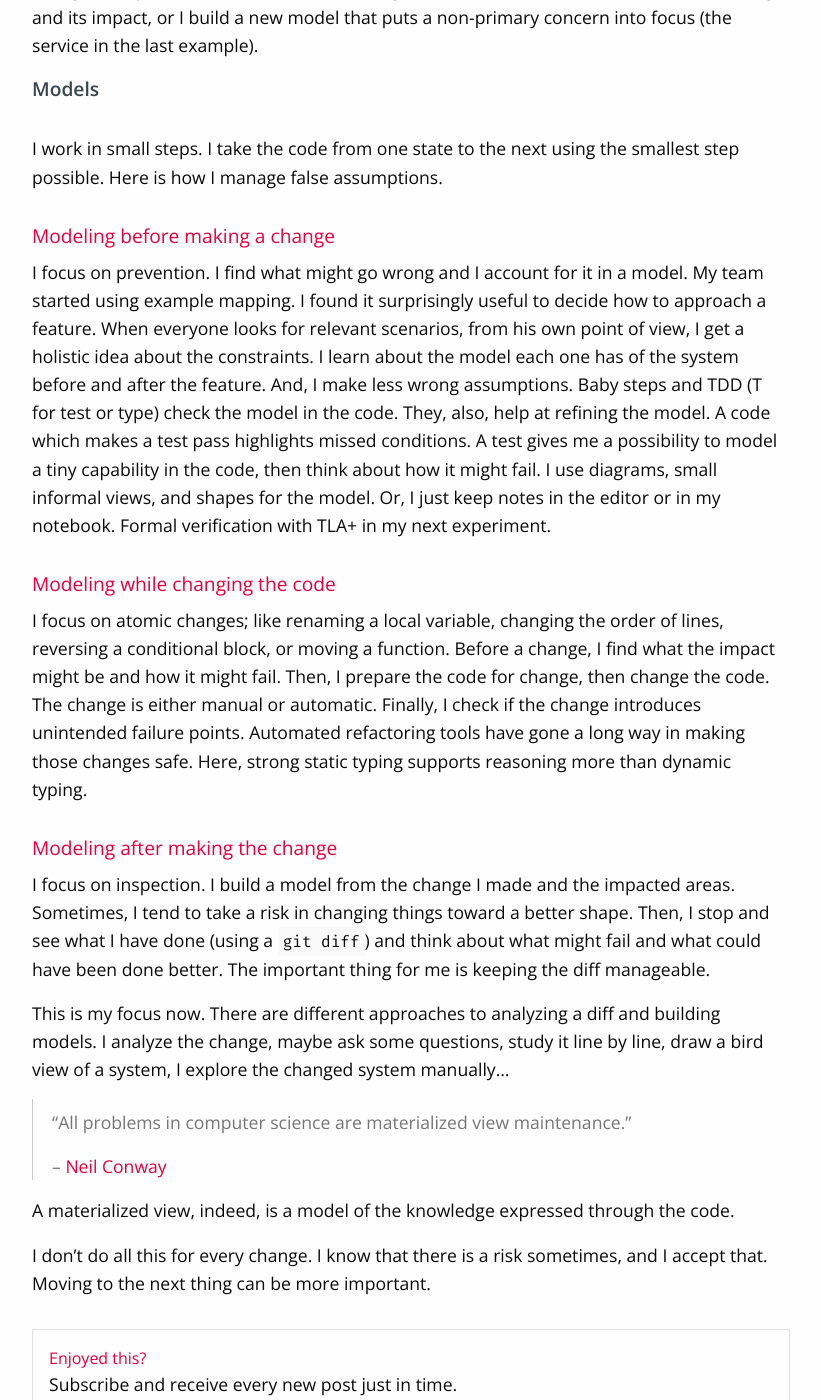
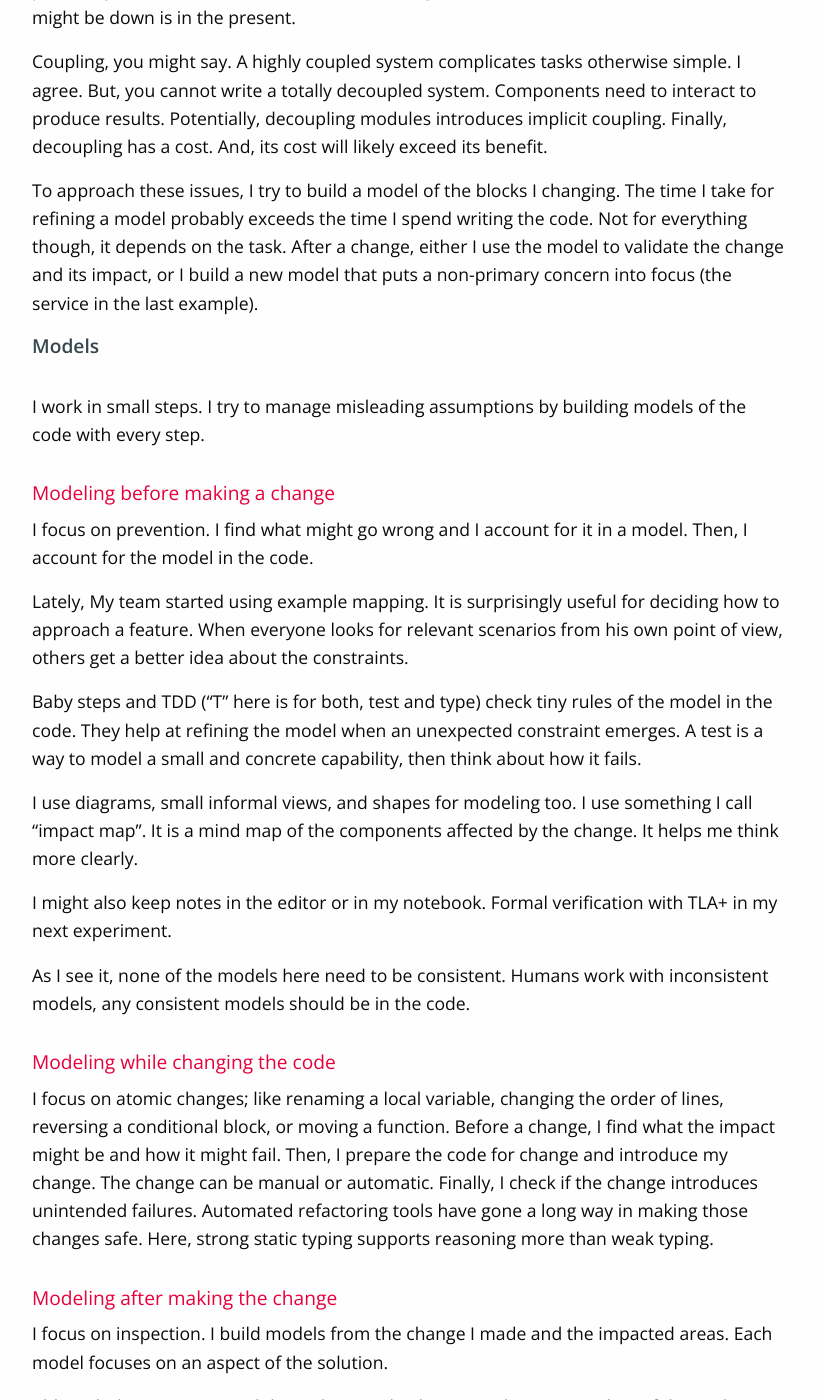
Before and after one commit to haresfaiez/haresfaiez.github.io, a Jekyll site: the page built from _posts/2019-03-17-building-models-to-change-code-safely.md, in a window 1280 px wide and 1400 px high, scrolled down 2144 px. Shown: the whole window, without its empty margins (103-924 px from the left). Built offline with Jekyll 4.4.1, drawn with Linux system fonts in a browser that asks for light colours; comment, search, counter and statistics services are not loaded; some of the changed text lies outside the part shown.

Commit message:
Improve the assumptions/models post

```diff
--- a/_posts/2019-03-17-building-models-to-change-code-safely.md
+++ b/_posts/2019-03-17-building-models-to-change-code-safely.md
@@ -8,13 +8,24 @@ tags: featured
 
 ![My desk notes]({{site.baseurl}}/res/img/2019-03-16.png)
 
-It has been a while since I became aware of two struggles I have when I write code;
-checking incoming dependencies of a block, and checking for the possible outcomes of a function I am using.
-In other words, I have difficulty assessing the potential input and output of a block of code.
-I am catching myself from time to time and give consideration to each of these.
-Nevertheless, I still blow stuff up. One cause for this is false assumptions.
-I use thinking shortcuts and mental associations that, when right, save time, and when wrong,
-cost time and energy and increases cycle time.
+
+It has been a while since I became aware of two struggles I usually encounter;
+checking the incoming dependencies and the possible outcomes of a function.
+As I see it now, what I find hard is finding the possible inputs (not the allowed input) to a
+slice of the code.
+A well-designed system allows me to control the boundaries of the code exercised by a test.
+I test the bits that influence the result without any other part getting in the way.
+A well-designed system, I think, should allow me also to reason about the input
+and the output of any slice in the code.
+
+Finding the input and output of a part of code depends on the language and the
+boundaries of the slice. That is supposed to be easier to do in a strongly typed language.
+I remain skeptical in that regard.
+Tooling can help me navigate one or two levels. But, then, modules becomes more and
+more abstract and the number of possible execution paths became combinatorial.
+
+When I get the input wrong, most of the time it is because I use thinking shortcuts and mental associations
+that, when right, save time, and when wrong, cost time and energy and increases cycle time.
 
 # Assumptions
 Let's say I am creating a button. When I click on that button,
@@ -63,36 +74,59 @@ After a change, either I use the model to validate the change and its impact, or
 that puts a non-primary concern into focus (the service in the last example).
 
 # Models
-I work in small steps. I take the code from one state to the next using the smallest step possible.
-Here is how I manage false assumptions.
+I work in small steps. I try to manage misleading assumptions by building models of the code
+with every step.
 
 ## Modeling before making a change
 I focus on prevention. I find what might go wrong and I account for it in a model.
-My team started using example mapping. I found it surprisingly useful to decide how to approach a feature.
-When everyone looks for relevant scenarios, from his own point of view, I get a holistic idea about
-the constraints. I learn about the model each one has of the system before and after the feature.
-And, I make less wrong assumptions.
-Baby steps and TDD (T for test or type) check the model in the code.
-They, also, help at refining the model. A code which makes a test pass highlights missed conditions.
-A test gives me a possibility to model a tiny capability in the code, then think about how it might fail.
-I use diagrams, small informal views, and shapes for the model. Or, I just keep notes in the editor or
-in my notebook.
+Then, I account for the model in the code.
+
+Lately, My team started using example mapping. It is surprisingly useful for deciding how to approach a feature.
+When everyone looks for relevant scenarios from his own point of view, others get a better idea about
+the constraints.
+
+Baby steps and TDD ("T" here is for both, test and type) check tiny rules of the model in the code.
+They help at refining the model when an unexpected constraint emerges.
+A test is a way to model a small and concrete capability, then think about how it fails.
+
+I use diagrams, small informal views, and shapes for modeling too.
+I use something I call "impact map". It is a mind map of the components affected by the change.
+It helps me think more clearly.
+
+I might also keep notes in the editor or in my notebook.
 Formal verification with TLA+ in my next experiment.
+
+As I see it, none of the models here need to be consistent. Humans work with inconsistent models,
+any consistent models should be in the code.
+
 
 ## Modeling while changing the code
 I focus on atomic changes; like renaming a local variable, changing the order of lines,
 reversing a conditional block, or moving a function.
 Before a change, I find what the impact might be and how it might fail.
-Then, I prepare the code for change, then change the code.
-The change is either manual or automatic.
-Finally, I check if the change introduces unintended failure points.
+Then, I prepare the code for change and introduce my change.
+The change can be manual or automatic.
+Finally, I check if the change introduces unintended failures.
 Automated refactoring tools have gone a long way in making those changes safe.
-Here, strong static typing supports reasoning more than dynamic typing.
+Here, strong static typing supports reasoning more than weak typing.
 
 ## Modeling after making the change
-I focus on inspection. I build a model from the change I made and the impacted areas.
-Sometimes, I tend to take a risk in changing things toward a better shape.
-Then, I stop and see what I have done (using a `git diff`) and think about what
+I focus on inspection. I build models from the change I made and the impacted areas.
+Each model focuses on an aspect of the solution.
+
+
+Although the tests pass and the code type-checks, I won't have so much confidence that a program works as expected.
+In the same way that the user cannot tell what he needs until he interacts with
+the product, a programmer cannot tell whether what he wrote is free of defects until he tries it.
+We make rules, and those can easily biased and wrong.
+The code is at least one level of abstraction above the end product.
+And in that rising of abstraction, bugs emerge.
+
+> "Beware of bugs in the above code; I have only proved it correct, not tried it."
+>
+> -- Donald Knuth
+
+I stop and see what I have done (using a `git diff`) and think about what
 might fail and what could have been done better.
 The important thing for me is keeping the diff manageable.
 
@@ -100,11 +134,8 @@ This is my focus now. There are different approaches to analyzing a diff and bui
 I analyze the change, maybe ask some questions, study it line by line, draw a bird view of a system,
 I explore the changed system manually...
 
+# So...
+
 > "All problems in computer science are materialized view maintenance."
 >
 > -- [Neil Conway](https://twitter.com/cmeik/status/1019240930585563136)
-
-A materialized view, indeed, is a model of the knowledge expressed through the code.
-
-I don't do all this for every change. I know that there is a risk sometimes, and I accept that.
-Moving to the next thing can be more important.
```
